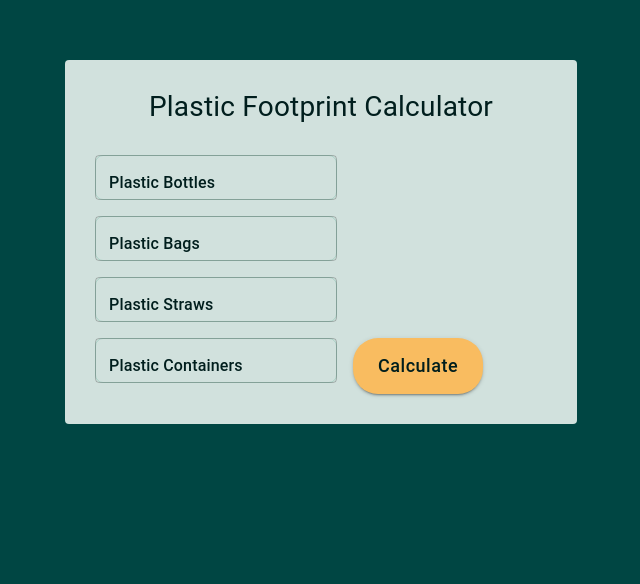
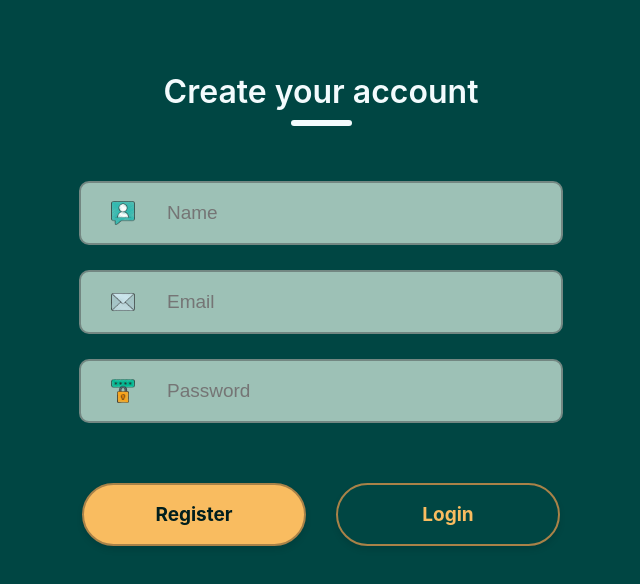
Before and after one commit to asjsolo/GreenCycle.lk, a React (Create React App) app in the folder frontend/: page / in a window 1280 px wide. Shown: the part 158-742 px from the top of the page, without its empty margins (319-959 px from the left). Built offline with nearby package versions, Linux system fonts and the light colour scheme.

Commit message:
removed plastic form pages

```diff
--- a/frontend/src/App.js
+++ b/frontend/src/App.js
@@ -1,12 +1,10 @@
 import './App.css';
-// import RegisterLogin from './pages/user-dashboard/register-login/RegisterLogin';
-import PlasticForm from "./pages/plastic-footprint-calculator/PlasticForm"
+import RegisterLogin from './pages/user-dashboard/register-login/RegisterLogin';
 
 function App() {
   return (
     <div>
-      {/* <RegisterLogin/> */}
-      <PlasticForm/>
+      <RegisterLogin/>
     </div>
   );
 }
--- a/frontend/src/pages/plastic-footprint-calculator/PlasticForm.css
+++ /dev/null
@@ -1,102 +0,0 @@
-body {
-    font-family: Roboto, Helvetica Neue, Arial, sans-serif; /* Modern font stack */
-    display: flex;
-    justify-content: center;
-    align-items: center;
-    min-height: 100vh;
-    margin: 0;
-    background-color: #004643; /* Dark teal background */
-    color: #001e1d; /* Dark grayish blue text */
-    font-size: 16px; /* Increase font size */
-    line-height: 1.6; /* Improve line height */
-  }
-
-  /* Override Material UI Paper background */
-  .MuiPaper-root {
-    background-color: #d1e1dd !important; /* Whittish green background for Paper */
-    box-shadow: none !important; /* Remove paper shadow */
-    border-radius: 12px; /* Add more roundness to the paper */
-    padding: 30px; /* Increase padding */
-    margin: 20px; /* Add margin around the paper */
-  }
-
-  /* Override Material UI button styles */
-  .MuiButton-contained {
-    background-color: #f9bc60 !important; /* Golden yellow button */
-    color: #001e1d !important; /* Dark grayish blue button text */
-    border: none !important;
-    border-radius: 25px !important; /* Make buttons more round */
-    padding: 12px 25px !important; /* Adjust button padding */
-    font-size: 18px !important; /* Increase button font size */
-    font-weight: 500; /* Add semi-bold font weight */
-    text-transform: none !important; /* Prevent uppercase text */
-  }
-
-  /* Override Material UI text field styles */
-  .MuiTextField-root label {
-    color: #001e1d !important; /* Dark grayish blue label */
-    font-size: 16px !important; /* Increase label font size */
-    font-weight: 500; /* Add semi-bold font weight */
-  }
-
-  .MuiTextField-root input {
-    color: #001e1d !important; /* Dark grayish blue input text */
-    background-color: #d1e1dd !important; /* Whittish green input background */
-    border-radius: 8px; /* Round input fields */
-    padding: 10px;
-    border: 1px solid #abd1c6; /* Add a light border to the input fields */
-    font-size: 16px !important; /* Increase input font size */
-  }
-
-  .MuiTextField-root .MuiInput-underline:before {
-    border-bottom-color: transparent !important; /* Remove underline */
-  }
-
-  /* Override Material UI typography styles */
-  .MuiTypography-root {
-    color: #001e1d; /* Dark grayish blue text */
-    font-size: 16px; /* Increase general text font size */
-    line-height: 1.6; /* Improve line height */
-  }
-
-  .MuiTypography-h4 {
-    color: #001e1d !important; /* Dark grayish blue headline */
-    font-size: 28px !important; /* Increase headline font size */
-    text-align: center; /* Center the headline */
-    margin-bottom: 30px !important; /* Add margin below headline */
-    font-weight: 600; /* Add bold font weight */
-  }
-
-  .MuiTypography-h6 {
-    text-align: center; /* Center the text */
-    padding: 20px; /* Add padding for spacing */
-    line-height: 1.8; /* Adjust line height */
-    margin-top: 30px; /* Add margin above the text */
-    font-size: 18px; /* Adjust font size */
-    font-weight: 400; /* Use a lighter font weight */
-  }
-  /* Additional styles for registration/login page */
-  .registration-login-container {
-    width: 300px; /* Adjust width as needed */
-    padding: 20px;
-  }
-
-  .registration-login-container h4 {
-    text-align: center;
-    margin-bottom: 20px;
-  }
-
-  .registration-login-container button {
-    width: 100%;
-    padding: 10px;
-    margin-top: 10px;
-  }
-
-  .registration-login-container .MuiTextField-root {
-    margin-bottom: 15px;
-  }
-
-  /* Link Style */
-  .registration-login-container a{
-      color: #001e1d;
-  }
--- a/frontend/src/pages/plastic-footprint-calculator/PlasticForm.js
+++ /dev/null
@@ -1,49 +0,0 @@
-import React, { useState } from 'react';
-import ReactDOM from 'react-dom/client';
-import './PlasticForm.css';
-import PlasticFormComponent from './PlasticFormComponent.jsx';
-import { Container, Typography, Paper, CircularProgress } from '@mui/material';
-
-function PlasticForm() {
-  const [footprintResult, setFootprintResult] = useState(null);
-  const [descriptionResult, setDescriptionResult] = useState(null); // Add state for description
-  const [loading, setLoading] = useState(false);
-
-  const handleCalculate = (footprint, description) => { // Receive description
-    setLoading(false);
-    setFootprintResult(footprint);
-    setDescriptionResult(description); // Set the description
-  };
-
-  const handleCalculateStart = () => {
-    setLoading(true);
-    setFootprintResult(null);
-    setDescriptionResult(null); // Reset description
-  };
-
-  return (
-    <Container maxWidth="sm">
-      <Paper elevation={3}>
-        <Typography variant="h4" align="center" gutterBottom>
-          Plastic Footprint Calculator
-        </Typography>
-        <PlasticFormComponent onCalculate={handleCalculate} onCalculateStart={handleCalculateStart} />
-        {loading && <div style={{ display: 'flex', justifyContent: 'center', marginTop: '20px' }}><CircularProgress /></div>}
-        {footprintResult !== null && (
-          <Typography variant="h6" align="center" style={{ marginTop: '20px' }}>
-            Calculated Footprint: {footprintResult} kg CO2e.
-            <br />
-            {descriptionResult} {/* Display the dynamic description */}
-            <br />
-            (This is an estimate and can vary based on car type and driving conditions).
-          </Typography>
-        )}
-      </Paper>
-    </Container>
-  );
-}
-
-const root = ReactDOM.createRoot(document.getElementById('root'));
-root.render(<PlasticForm />);
-
-export default PlasticForm;
--- a/frontend/src/pages/plastic-footprint-calculator/PlasticFormComponent.jsx
+++ /dev/null
@@ -1,104 +0,0 @@
-import React, { useState } from 'react';
-import { TextField, Button, Grid } from '@mui/material';
-
-function PlasticFormComponent({ onCalculate, onCalculateStart }) {
-  const [bottles, setBottles] = useState(''); // Initialize with empty string
-  const [bags, setBags] = useState('');    // Initialize with empty string
-  const [straws, setStraws] = useState('');  // Initialize with empty string
-  const [containers, setContainers] = useState(''); // Initialize with empty string
-
-  const handleSubmit = async (e) => {
-    e.preventDefault();
-    onCalculateStart();
-
-    // Convert empty strings to 0 before sending to backend
-    const bottlesValue = bottles === '' ? 0 : parseInt(bottles);
-    const bagsValue = bags === '' ? 0 : parseInt(bags);
-    const strawsValue = straws === '' ? 0 : parseInt(straws);
-    const containersValue = containers === '' ? 0 : parseInt(containers);
-
-    if (bottlesValue < 0 || bagsValue < 0 || strawsValue < 0 || containersValue < 0) {
-      alert('Please enter non-negative values.');
-      return;
-    }
-
-    try {
-      const response = await fetch('http://localhost:5000/calculate-footprint', {
-        method: 'POST',
-        headers: {
-          'Content-Type': 'application/json',
-        },
-        body: JSON.stringify({
-          bottles: bottlesValue,
-          bags: bagsValue,
-          straws: strawsValue,
-          containers: containersValue,
-        }),
-      });
-
-      if (!response.ok) {
-        throw new Error(`HTTP error! status: ${response.status}`);
-      }
-
-      const data = await response.json();
-      onCalculate(data.footprint, data.description);
-    } catch (error) {
-      console.error('Error calculating footprint:', error);
-      alert('Failed to calculate footprint. Please try again.');
-    }
-  };
-
-  return (
-    <form onSubmit={handleSubmit}>
-      <Grid container spacing={2}>
-        <Grid item xs={12}>
-          <TextField
-            label="Plastic Bottles"
-            type="number"
-            value={bottles}
-            onChange={(e) => setBottles(e.target.value)} // Allow empty string
-            placeholder="0" // Placeholder text
-            fullWidth
-          />
-        </Grid>
-        <Grid item xs={12}>
-          <TextField
-            label="Plastic Bags"
-            type="number"
-            value={bags}
-            onChange={(e) => setBags(e.target.value)} // Allow empty string
-            placeholder="0" // Placeholder text
-            fullWidth
-          />
-        </Grid>
-        <Grid item xs={12}>
-          <TextField
-            label="Plastic Straws"
-            type="number"
-            value={straws}
-            onChange={(e) => setStraws(e.target.value)} // Allow empty string
-            placeholder="0" // Placeholder text
-            fullWidth
-          />
-        </Grid>
-        <Grid item xs={12}>
-          <TextField
-            label="Plastic Containers"
-            type="number"
-            value={containers}
-            onChange={(e) => setContainers(e.target.value)} // Allow empty string
-            placeholder="0" // Placeholder text
-            fullWidth
-          />
-        </Grid>
-        <Grid item xs={12}>
-          <Button variant="contained" color="primary" type="submit" fullWidth>
-            Calculate
-          </Button>
-        </Grid>
-      </Grid>
-    </form>
-  );
-}
-
-export default PlasticFormComponent;
```
